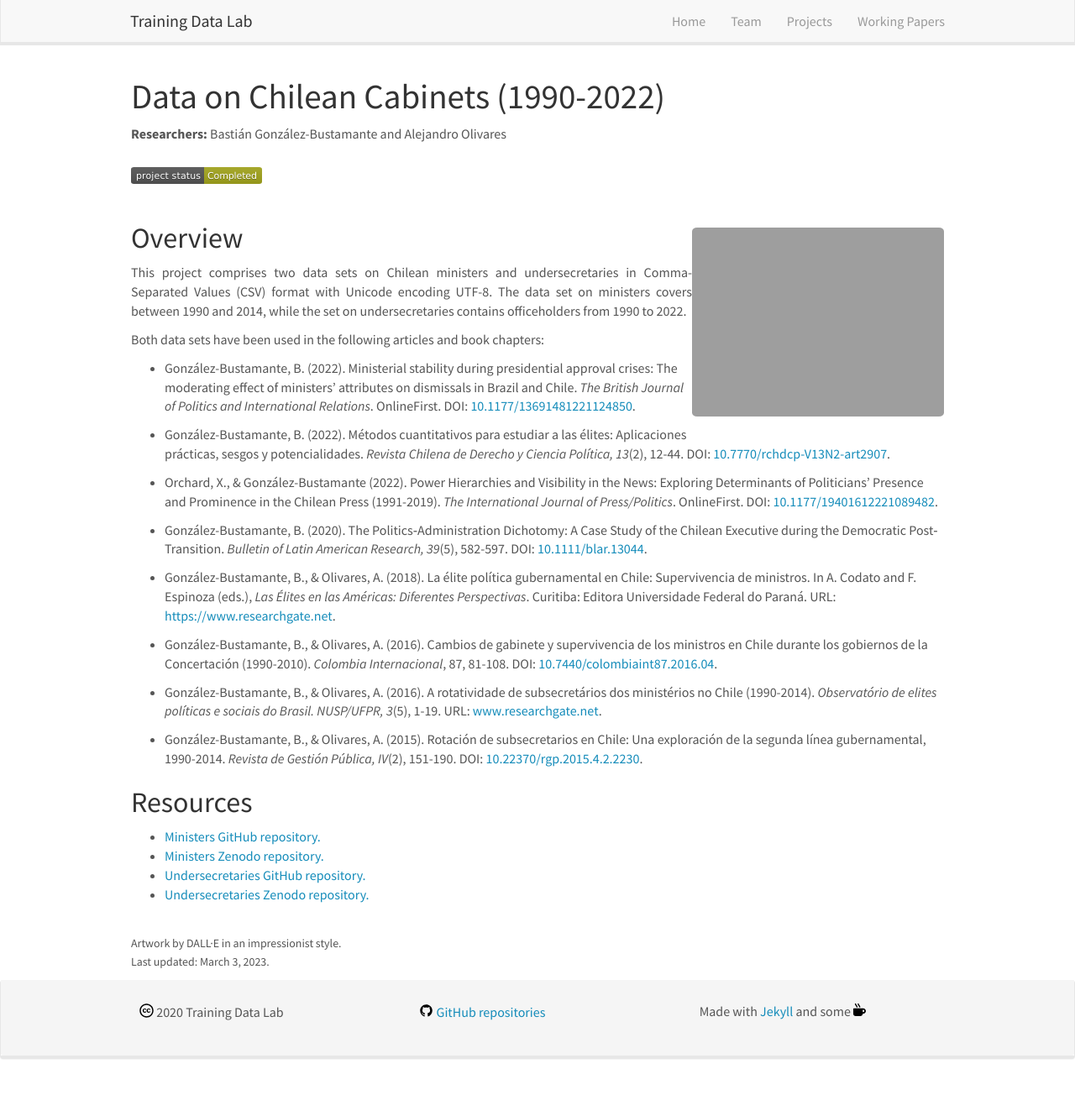
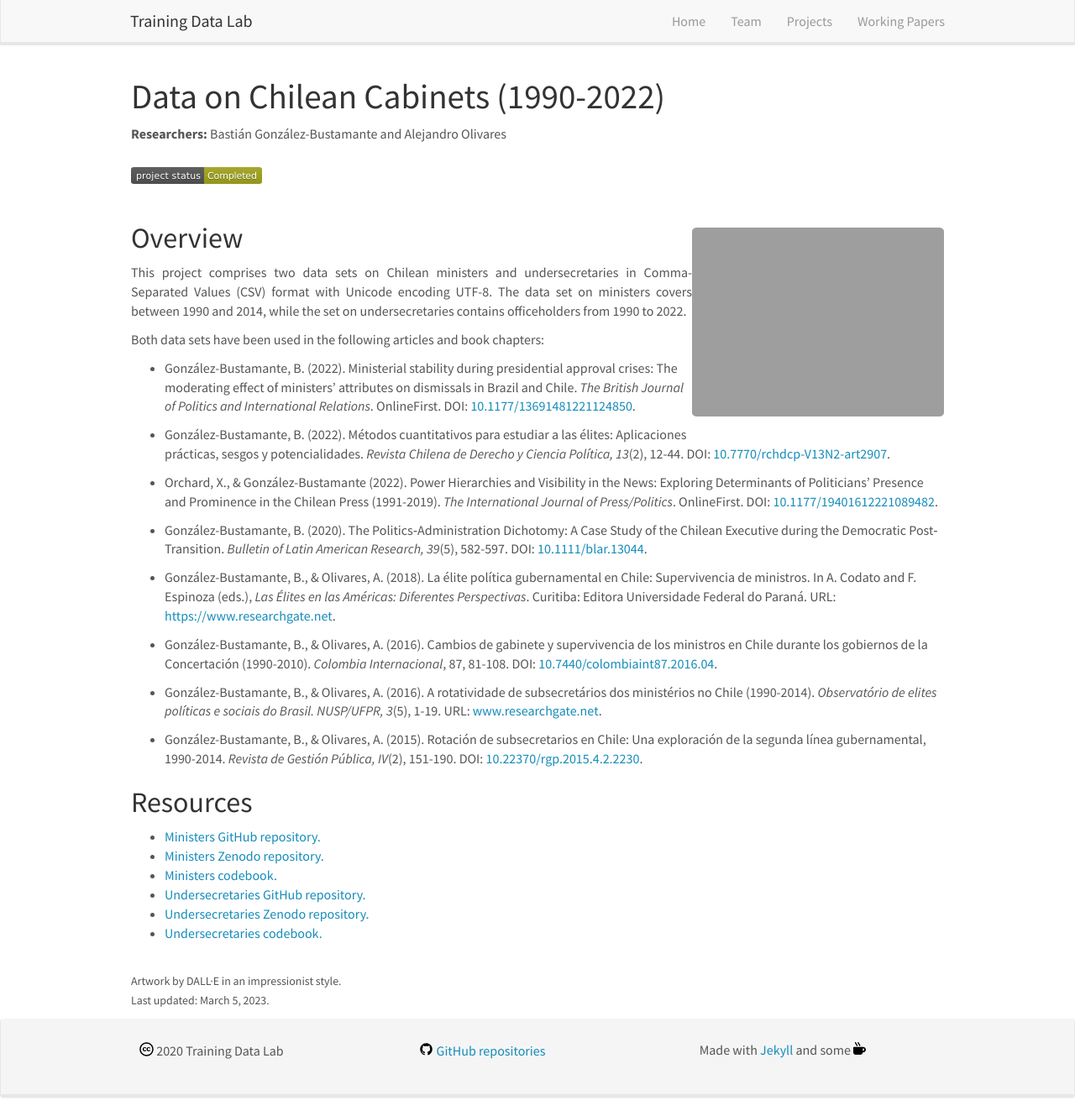
Before and after one commit to training-datalab/old-training-datalab.com, a Jekyll site: the page built from _pages/data-chilean-cabinets.md, in a window 1280 px wide and 1329 px high. Shown: the whole window at 84% size. Built offline with Jekyll 4.4.1, drawn with Linux system fonts in a browser that asks for light colours; nearby versions of some CDN libraries.

Commit message:
Update data-chilean-cabinets.md

```diff
--- a/_pages/data-chilean-cabinets.md
+++ b/_pages/data-chilean-cabinets.md
@@ -41,9 +41,11 @@ permalink: /projects/data-chilean-cabinets
 <ul>
 <li><a href="https://github.com/bgonzalezbustamante/chilean-ministers" target="_blank">Ministers GitHub repository.</a></li>
 <li><a href="https://doi.org/10.5281/zenodo.5744536" target="_blank">Ministers Zenodo repository.</a></li>
+<li><a href="https://github.com/bgonzalezbustamante/chilean-ministers/blob/main/docs/codebook_ministers.pdf" target="_blank">Ministers codebook.</a></li>
 <li><a href="https://github.com/bgonzalezbustamante/chilean-undersecretaries" target="_blank">Undersecretaries GitHub repository.</a></li>
 <li><a href="https://doi.org/10.5281/zenodo.5715384" target="_blank">Undersecretaries Zenodo repository.</a></li>
+<li><a href="https://github.com/bgonzalezbustamante/chilean-undersecretaries/blob/main/docs/codebook_undersecretaries.pdf" target="_blank">Undersecretaries codebook.</a></li>
 </ul>
 <br />
 <small>Artwork by DALL·E in an impressionist style.</small><br />
-<small>Last updated: March 3, 2023.</small>
+<small>Last updated: March 5, 2023.</small>
```
